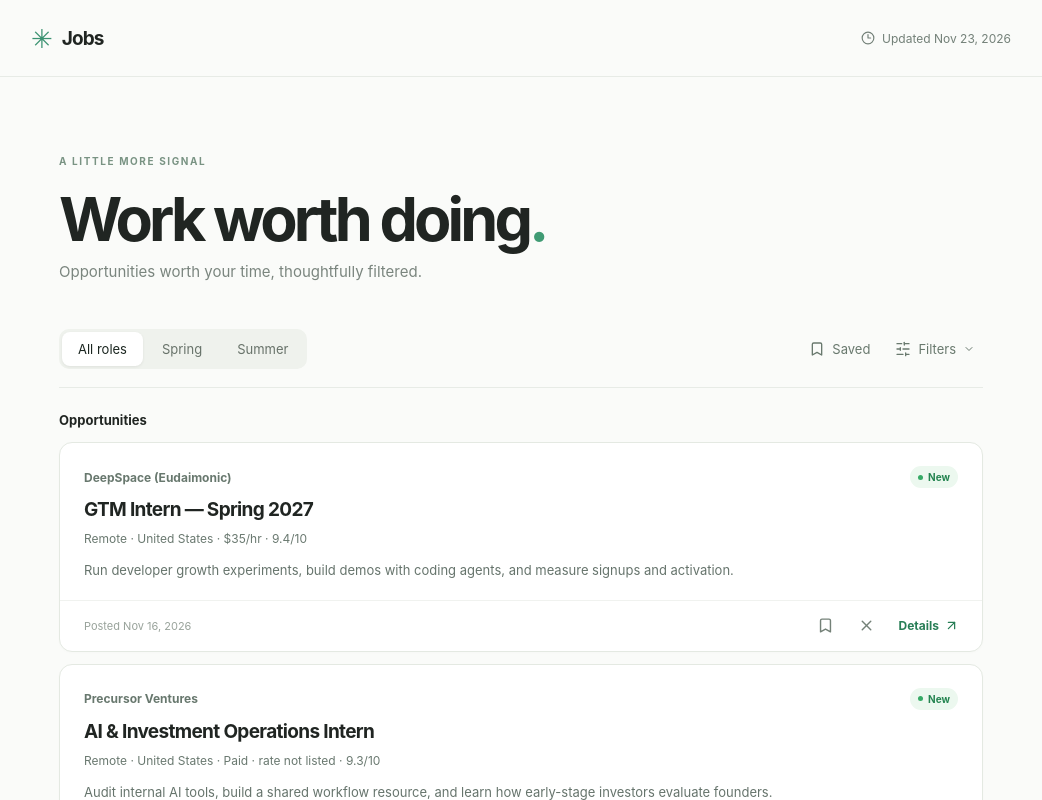
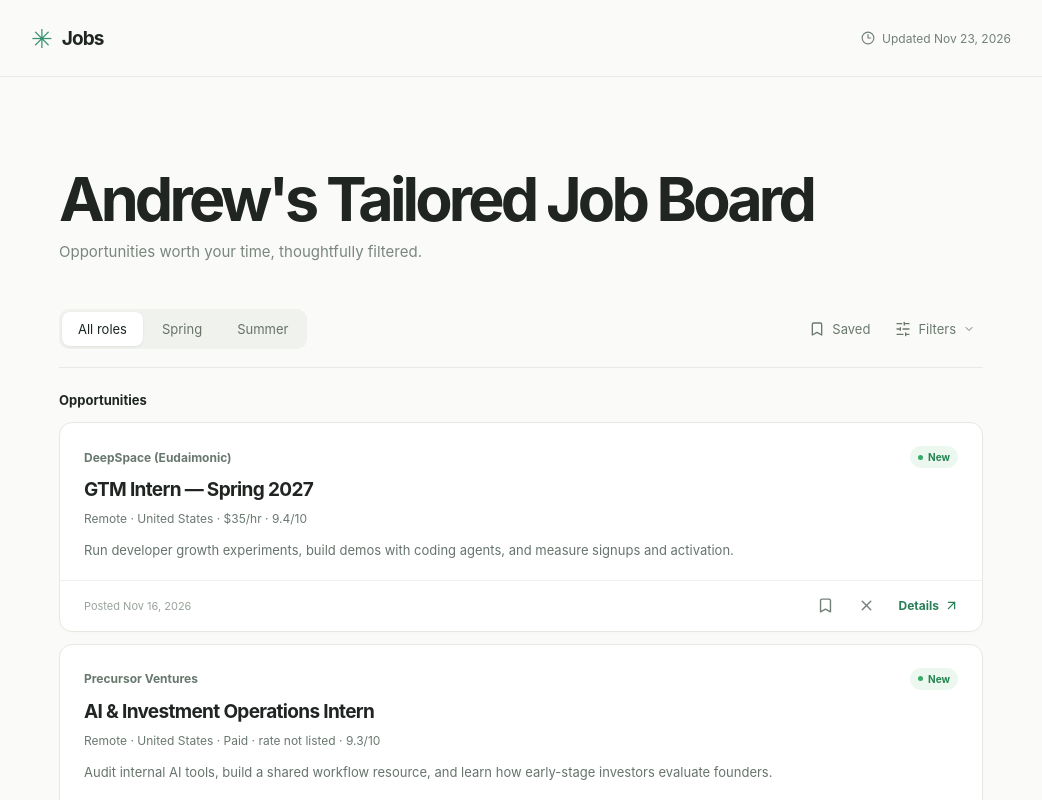
Before and after one commit to akhauber/job-discovery, a React (Vite) app: page / in a window 1280 px wide. Shown: the top 800 px of the page, without its empty margins (119-1161 px from the left). Built offline with nearby package versions, Linux system fonts and the light colour scheme.

Commit message:
Rename landing heading to Andrew's Tailored Job Board

```diff
--- a/src/App.jsx
+++ b/src/App.jsx
@@ -21,7 +21,7 @@ export default function App(){
  useEffect(()=>{if(!selected)return;const key=e=>{if(e.key==='Escape')setSelected(null)};document.addEventListener('keydown',key);document.body.style.overflow='hidden';drawer.current?.focus();if(drawer.current&&!window.matchMedia('(prefers-reduced-motion: reduce)').matches)animate(drawer.current,{translateX:['100%',0],duration:240,ease:'out(3)'});return()=>{document.removeEventListener('keydown',key);document.body.style.overflow=''}},[selected]);
  return <div className="shell">
   <header><strong className="brand"><span className="brand-icon">✳</span> Jobs</strong><span className="updated"><Clock3 size={14}/> {feed.updated_at?'Updated '+date(feed.updated_at):'Awaiting first import'}</span></header>
-  <main><div className="intro"><span className="eyebrow">A LITTLE MORE SIGNAL</span><h1>Work worth doing<span className="accent">.</span></h1><p>Opportunities worth your time, thoughtfully filtered.</p></div>
+  <main><div className="intro"><h1>Andrew's Tailored Job Board</h1><p>Opportunities worth your time, thoughtfully filtered.</p></div>
    <div className="toolbar"><div className="tabs" aria-label="Search season">{['all','spring','summer'].map(p=><button key={p} className={period===p?'active':''} onClick={()=>setPeriod(p)}>{p==='all'?'All roles':p==='spring'?'Spring':'Summer'}</button>)}</div><div className="toolbar-end"><button className={'text-btn '+(savedOnly?'on':'')} onClick={()=>setSavedOnly(v=>!v)}><Bookmark size={16}/> Saved</button><button className={'text-btn '+(filters?'on':'')} onClick={()=>setFilters(v=>!v)}><SlidersHorizontal size={16}/> Filters <ChevronDown size={12}/></button></div></div>
    {filters&&<div className="filters"><label className="search"><Search size={16}/><input value={query} onChange={e=>setQuery(e.target.value)} placeholder="Search roles or companies"/></label><label>Sort <select value={sort} onChange={e=>setSort(e.target.value)}><option value="fit">Best match</option><option value="newest">Newest</option><option value="pay">Highest pay</option></select></label><label className="check"><input type="checkbox" checked={newOnly} onChange={e=>setNewOnly(e.target.checked)}/> New only</label></div>}
    <div className="feed-heading"><strong>{savedOnly?'Saved roles':'Opportunities'}</strong>{personal.dismissed.length>0&&<button className="text-btn" onClick={()=>setPersonal(s=>({...s,dismissed:[]}))}><RotateCcw size={13}/> Restore hidden</button>}</div>
```
